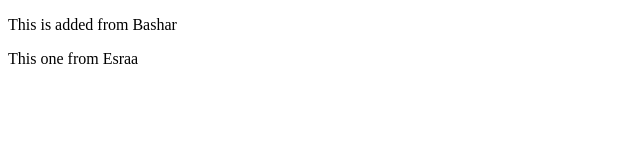
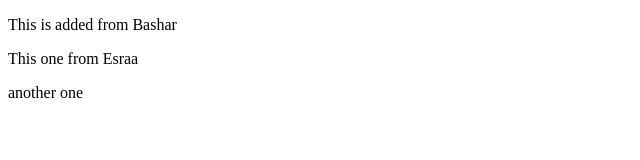
Before and after one commit to bashar-alasmar/pair-pracitce, a plain HTML site: page index.html in a window 1280 px wide. Shown: the full height of the page, 0-640 px from the left. Drawn offline with Linux system fonts and the light colour scheme.

Commit message:
I fixed your code2

```diff
--- a/index.html
+++ b/index.html
@@ -9,5 +9,6 @@
 <body>
     <p>This is added from Bashar</p>
     <p>This one from Esraa </p>
+    <p>another one </p>
 </body>
 </html>
```
